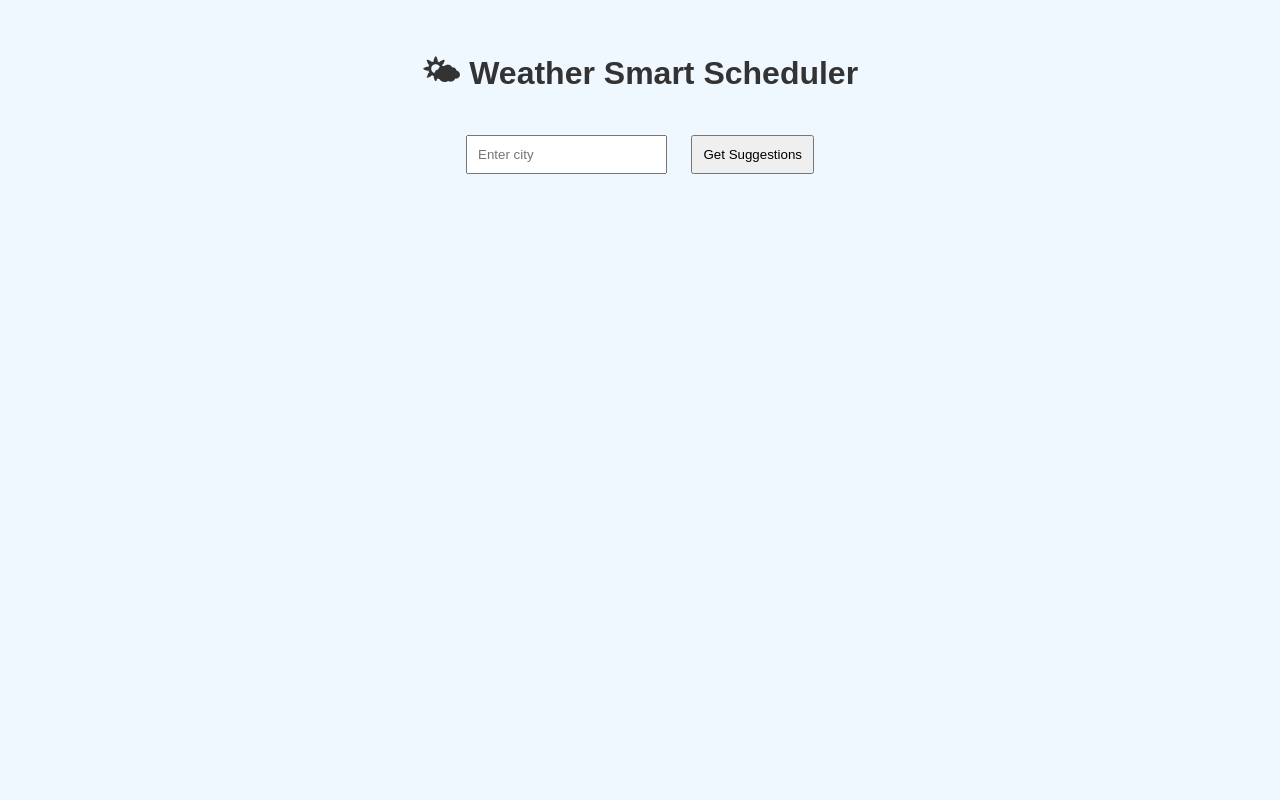
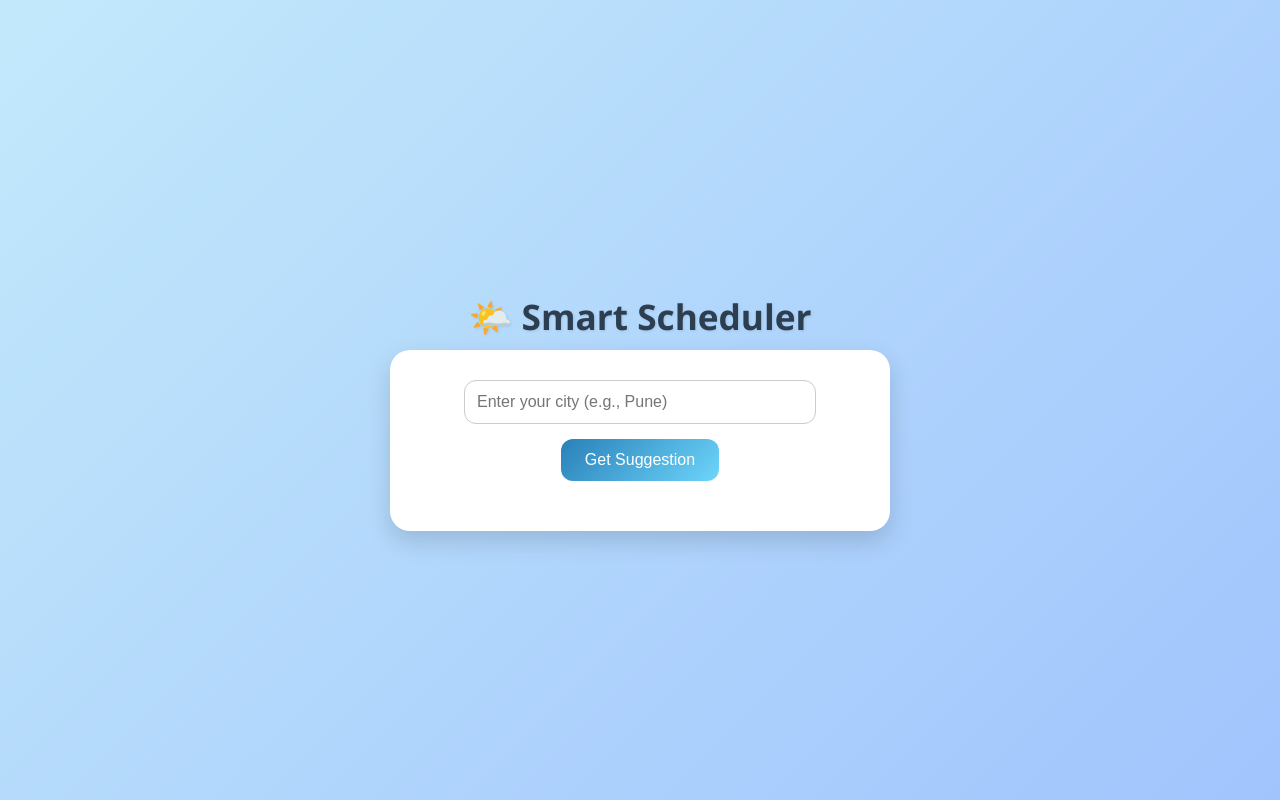
Before and after one commit to Aarya0310/weather-smart-scheduler, a Flask app: page / in a window 1280 px wide. Run offline with Flask 3, Linux system fonts and the light colour scheme.

Commit message:
index.html

```diff
--- a/templates/index.html
+++ b/templates/index.html
@@ -1,71 +1,189 @@
 <!DOCTYPE html>
 <html lang="en">
 <head>
-    <meta charset="UTF-8">
-    <meta name="viewport" content="width=device-width, initial-scale=1.0">
-    <title>Weather Smart Scheduler</title>
+  <meta charset="UTF-8" />
+  <meta name="viewport" content="width=device-width, initial-scale=1.0"/>
+  <title>Smart Scheduler</title>
   <style>
+    * {
+      box-sizing: border-box;
+    }
+
     body {
-            font-family: Arial, sans-serif;
+      margin: 0;
+      padding: 0;
+      font-family: "Segoe UI", sans-serif;
+      background: linear-gradient(135deg, #c2e9fb 0%, #a1c4fd 100%);
+      display: flex;
+      flex-direction: column;
+      align-items: center;
+      justify-content: center;
+      min-height: 100vh;
+      animation: fadeIn 1s ease;
+    }
+
+    @keyframes fadeIn {
+      from { opacity: 0; transform: translateY(20px); }
+      to { opacity: 1; transform: translateY(0); }
+    }
+
+    h1 {
+      margin-bottom: 10px;
+      color: #2c3e50;
+      text-shadow: 1px 1px 3px rgba(0,0,0,0.1);
+      font-size: 2.2rem;
+    }
+
+    .container {
+      background: white;
+      padding: 30px;
+      border-radius: 20px;
+      box-shadow: 0 10px 25px rgba(0, 0, 0, 0.15);
       text-align: center;
-            margin-top: 50px;
-            background: #f0f8ff;
+      width: 90%;
+      max-width: 500px;
+      animation: fadeInUp 1s ease;
+      transition: transform 0.3s;
     }
-        h1 {
-            color: #333;
+
+    .container:hover {
+      transform: scale(1.02);
     }
-        input, button {
-            padding: 10px;
-            margin: 10px;
+
+    @keyframes fadeInUp {
+      from { transform: translateY(40px); opacity: 0; }
+      to { transform: translateY(0); opacity: 1; }
     }
+
+    input {
+      padding: 12px;
+      width: 80%;
+      border-radius: 12px;
+      border: 1px solid #ccc;
+      margin-bottom: 15px;
+      font-size: 16px;
+      outline: none;
+      transition: all 0.3s;
+    }
+
+    input:focus {
+      border-color: #2980b9;
+      box-shadow: 0 0 8px rgba(41, 128, 185, 0.4);
+    }
+
+    button {
+      padding: 12px 24px;
+      background: linear-gradient(135deg, #2980b9, #6dd5fa);
+      color: white;
+      border: none;
+      border-radius: 12px;
+      font-size: 16px;
+      cursor: pointer;
+      transition: transform 0.2s, background 0.3s;
+    }
+
+    button:hover {
+      background: linear-gradient(135deg, #3498db, #89f7fe);
+      transform: translateY(-2px);
+    }
+
     #result {
       margin-top: 20px;
-            font-size: 18px;
-            color: #222;
+      text-align: left;
+      display: flex;
+      flex-direction: column;
+      gap: 15px;
+    }
+
+    .card {
+      background-color: #f8f9fa;
+      border-radius: 14px;
+      padding: 15px 20px;
+      box-shadow: 0 5px 10px rgba(0,0,0,0.1);
+      animation: slideIn 0.5s ease;
+    }
+
+    @keyframes slideIn {
+      from { transform: translateY(20px); opacity: 0; }
+      to { transform: translateY(0); opacity: 1; }
+    }
+
+    .loading {
+      font-style: italic;
+      color: gray;
+    }
+
+    .emoji {
+      font-size: 1.2rem;
+    }
+
+    h3 {
+      margin-top: 0;
+      margin-bottom: 8px;
+      color: #2c3e50;
+    }
+
+    p {
+      margin: 4px 0;
     }
   </style>
 </head>
 <body>
-    <h1>🌤 Weather Smart Scheduler</h1>
-    <form id="weatherForm">
-        <input type="text" id="city" placeholder="Enter city" required>
-        <button type="submit">Get Suggestions</button>
-    </form>
+  <h1>🌤️ Smart Scheduler</h1>
+  <div class="container">
+    <input type="text" id="cityInput" placeholder="Enter your city (e.g., Pune)" />
+    <br />
+    <button onclick="getSuggestion()">Get Suggestion</button>
     <div id="result"></div>
+  </div>
 
   <script>
-        document.getElementById("weatherForm").addEventListener("submit", async function(e) {
-            e.preventDefault();
+    async function getSuggestion() {
+      const city = document.getElementById("cityInput").value.trim();
+      const resultDiv = document.getElementById("result");
 
-            let city = document.getElementById("city").value;
+      if (!city) {
+        resultDiv.innerHTML = "<p>Please enter a city name.</p>";
+        return;
+      }
+
+      const loadingCard = document.createElement("div");
+      loadingCard.className = "card loading";
+      loadingCard.innerText = "Fetching data...";
+      resultDiv.prepend(loadingCard);
 
       try {
-                let response = await fetch("/get_suggestions", {
-                    method: "POST",
-                    headers: {
-                        "Content-Type": "application/json"
-                    },
-                    body: JSON.stringify({ city: city })
-                });
+        const response = await fetch(`/suggest?city=${encodeURIComponent(city)}`);
+        const data = await response.json();
 
-                let data = await response.json();
+        loadingCard.remove();
 
         if (data.error) {
-                    document.getElementById("result").innerHTML =
-                        `<p style="color:red;">Error: ${data.error}</p>`;
+          const errorCard = document.createElement("div");
+          errorCard.className = "card";
+          errorCard.innerHTML = `<p><strong>Error:</strong> ${data.error}</p>`;
+          resultDiv.prepend(errorCard);
         } else {
-                    document.getElementById("result").innerHTML = `
-                        <h3>📍 City: ${data.city}</h3>
-                        <p>🌤 Weather: ${data.weather}</p>
-                        <p>🌡 Temperature: ${data.temperature} °C</p>
-                        <p>✅ Suggestion: <strong>${data.suggestion}</strong></p>
+          const card = document.createElement("div");
+          card.className = "card";
+          card.innerHTML = `
+            <h3>📍 ${data.city}</h3>
+            <p><span class="emoji">🌦️</span> <strong>Weather:</strong> ${data.weather}</p>
+            <p><span class="emoji">🌡️</span> <strong>Temperature:</strong> ${data.temperature}°C</p>
+            <p><span class="emoji">🧪</span> <strong>AQI:</strong> ${data.aqi}</p>
+            <p><span class="emoji">📋</span> <strong>Suggestion:</strong> ${data.suggestion}</p>
           `;
+          // Add latest result on top
+          resultDiv.prepend(card);
         }
       } catch (err) {
-                document.getElementById("result").innerHTML =
-                    `<p style="color:red;">Error fetching suggestions</p>`;
+        loadingCard.remove();
+        const errorCard = document.createElement("div");
+        errorCard.className = "card";
+        errorCard.innerHTML = "<p>Something went wrong. Try again later.</p>";
+        resultDiv.prepend(errorCard);
       }
-        });
+    }
   </script>
 </body>
 </html>
```
Lines whose indentation alone changed are shown as unchanged.
